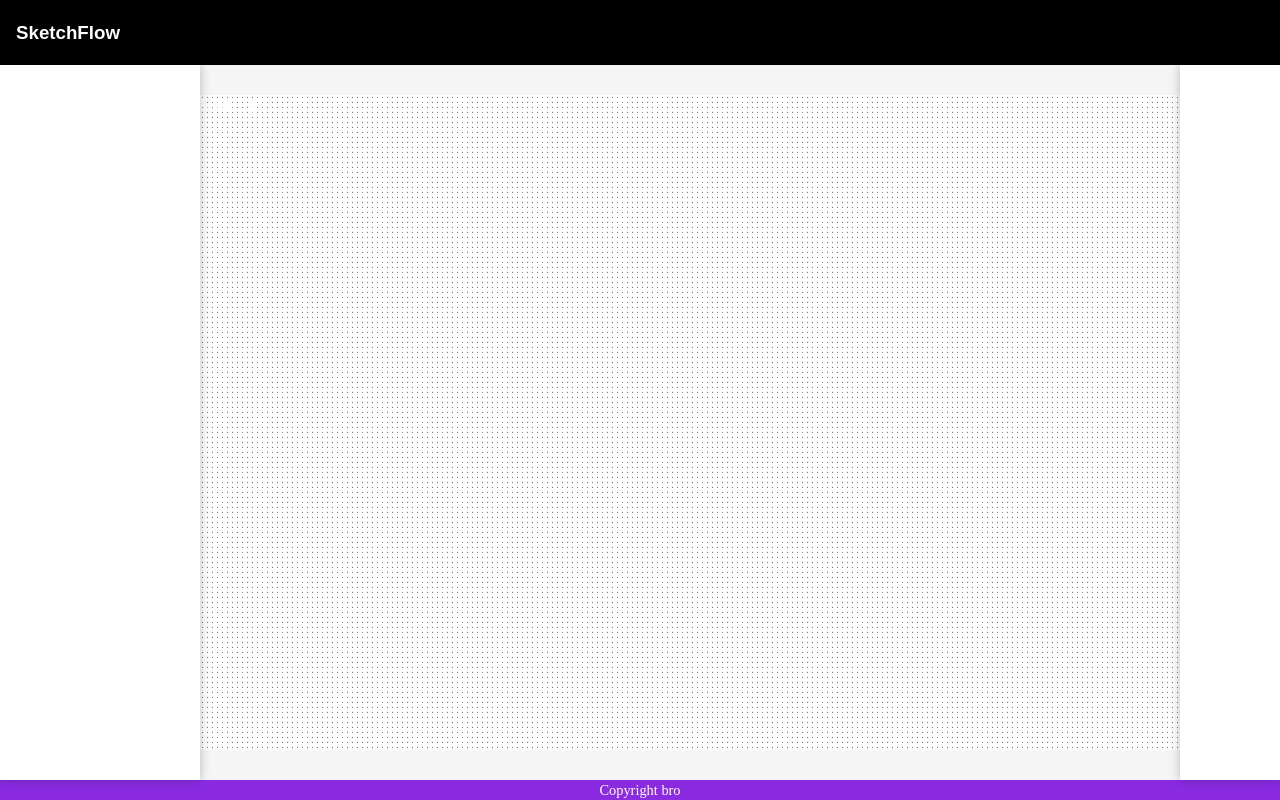
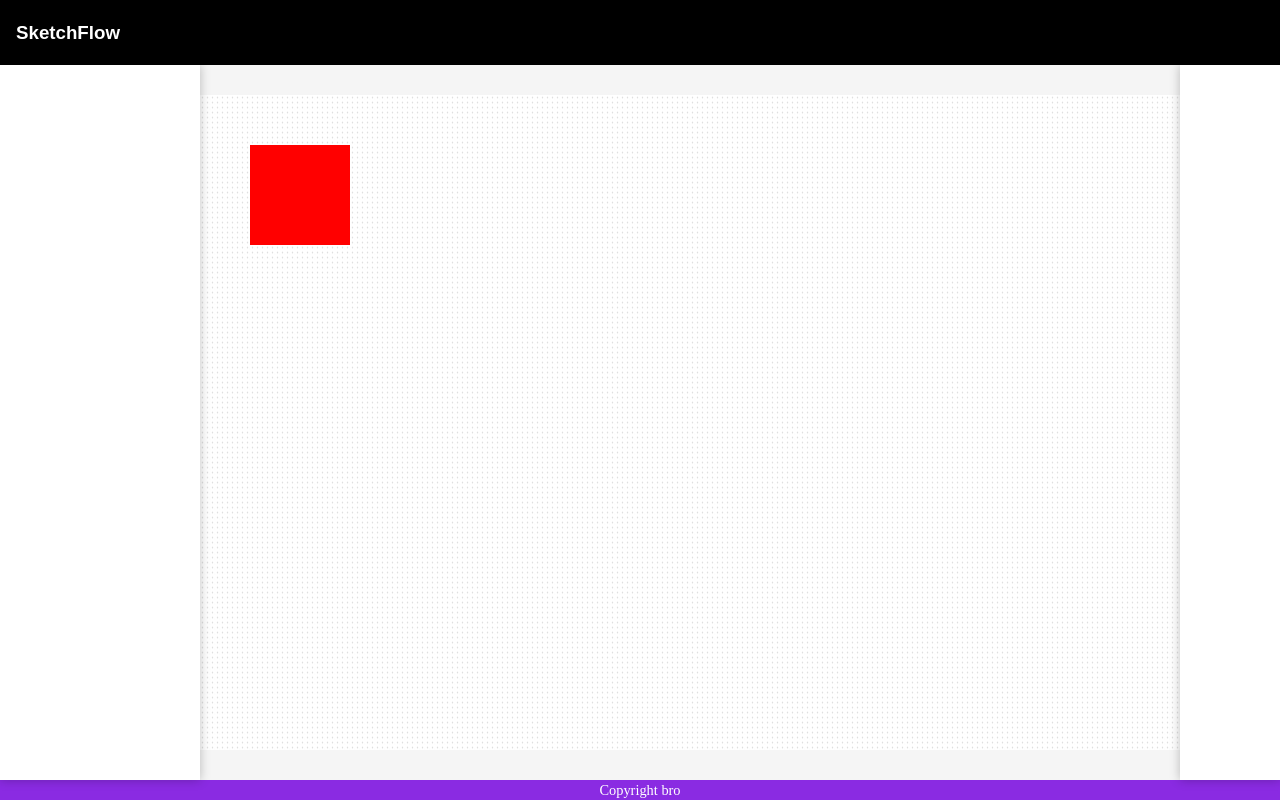
Before and after one commit to SivaPA08/Sketchflow, a React (Vite) app: page / in a window 1280 px wide. Built offline with nearby package versions, Linux system fonts and the light colour scheme.

Commit message:
Positioned dragable div

```diff
--- a/src/App.css
+++ b/src/App.css
@@ -56,7 +56,7 @@
     height: 100%;       /* fill the board cell vertically */
 
     /* background image lives here so it scrolls */
-    background-image: url("pictures/board.jpg");
+    background-image: url("pictures/board1.jpg");
     background-repeat: repeat;
     background-position: top left;
 
--- a/src/App.tsx
+++ b/src/App.tsx
@@ -1,5 +1,5 @@
 import "./App.css";
-
+import Rectangle from "./comp/Rectangle";
 export default function App() {
   return (
     <div className="bdy">
@@ -13,7 +13,7 @@ export default function App() {
 
       <main className="board">
         <div className="scroll-wrap">
-          <p style={{color:"white"}}>Scrolling</p>
+          <Rectangle/>
           {/* Your horizontal content goes here */}
         </div>
       </main>
--- /dev/null
+++ b/src/comp/Rectangle.tsx
@@ -0,0 +1,47 @@
+import { useState, useRef, type CSSProperties, type MouseEvent } from "react";
+
+type Point = { x: number; y: number };
+
+export default function Rectangle() {
+  const [pos, setPos] = useState<Point>({ x: 50, y: 50 });
+  const dragging = useRef(false);
+  const startPointer = useRef<Point>({ x: 0, y: 0 });
+  const startPos = useRef<Point>({ x: 0, y: 0 });
+
+  function onMouseDown(e: MouseEvent<HTMLDivElement>) {
+    e.stopPropagation();
+    dragging.current = true;
+    startPointer.current = { x: e.clientX, y: e.clientY };
+    startPos.current = { ...pos };
+    window.addEventListener('mousemove', onMouseMove as any)
+    window.addEventListener('mouseup', onMouseUp);
+  }
+
+  function onMouseMove(e: MouseEvent) {
+    if (!dragging.current) return;
+    const dx = e.clientX - startPointer.current.x;
+    const dy = e.clientY - startPointer.current.y;
+    setPos({
+      x: startPos.current.x + dx,
+      y: startPos.current.y + dy,
+    });
+  }
+
+  function onMouseUp() {
+    dragging.current = false;
+    window.removeEventListener('mousemove', onMouseMove as any);
+    window.removeEventListener('mouseup', onMouseUp);
+  }
+
+  const style: CSSProperties = {
+    width: '100px',
+    height: '100px',
+    backgroundColor: 'red',
+    position: 'absolute',
+    left: pos.x,
+    top: pos.y,
+    cursor: 'grab',
+  };
+
+  return <div style={style} onMouseDown={onMouseDown} />;
+}
```
Also changed, not shown: src/pictures/board1.jpg (added).
